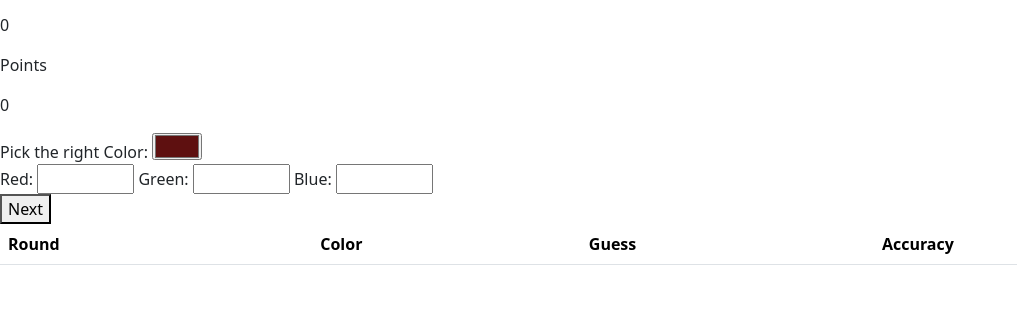
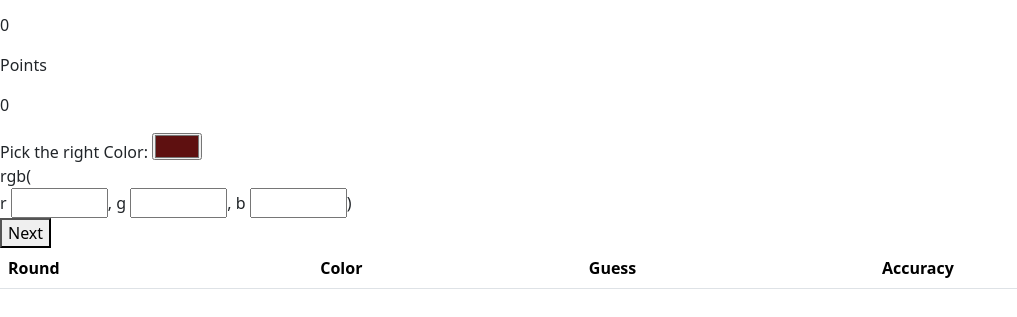
Before and after one commit to vaupunkt/color-game, a website with bundled scripts: page index.html in a window 1280 px wide. Shown: the part 113-430 px from the top of the page, without its empty margins (0-1017 px from the left). Built offline with nearby package versions, Linux system fonts and the light colour scheme.

Commit message:
small changes to CSS

```diff
--- a/index.html
+++ b/index.html
@@ -54,13 +54,15 @@
                     </div>
                 </div>
                 <div id="level3div" class="difficulty">
-                    <div id="inputContainer">
-                        <label for="redLevel3">Red: </label>
-                        <input id="redLevel3" type="number" min="0" max="255">
-                        <label for="greenLevel3">Green: </label>
-                        <input id="greenLevel3" type="number" min="0" max="255">
-                        <label for=" blueLevel3">Blue: </label>
-                        <input id="blueLevel3" type="number" min="0" max="255">
+                    <div>rgb(
+                        <div id="inputContainer">
+                            <label for="redLevel3">r</label>
+                            <input id="redLevel3" type="number" min="0" max="255">,
+                            <label for="greenLevel3">g</label>
+                            <input id="greenLevel3" type="number" min="0" max="255">,
+                            <label for=" blueLevel3">b</label>
+                            <input id="blueLevel3" type="number" min="0" max="255">)
+                        </div>
                     </div>
                     <button id="nextButton">Next</button>
                 </div>
--- a/style.css
+++ b/style.css
@@ -1,6 +1,16 @@
 * {
     font-family: Verdana
 }
+
+@media screen and (max-width:400px) {
+    /* Bei jedem größeren Monitor kommen neue Regeln hinzu */
+
+
+    #inputcontainer {
+        display: flex;
+        flex-direction: column;
+    }
+    }
 
 h1 {
     padding: 40px;
@@ -46,13 +56,14 @@ main {
     flex-direction: column;
     align-items: center;
     justify-content: space-around;
-    padding: 10px;
+    margin: 5px;
     width: 120px;
+    height: 90px;
     background-color: white;
     box-shadow: rgba(255, 255, 255, 0.2) 0px 0px 0px 1px inset, rgba(0, 0, 0, 0.9) 0px 0px 0px 1px;}
 
 .colorDiv p {
-    font-size: x-small;
+    font-size: 0.45rem;
     margin: 0;
 }
 
@@ -92,7 +103,13 @@ main {
 }
 
 #level3div {
-    flex-direction: column;
+    flex-direction: row;
+    align-items: center;
+}
+
+#level3div div {
+    margin: 0px;
+    display: flex;
     align-items: center;
 }
 
```
